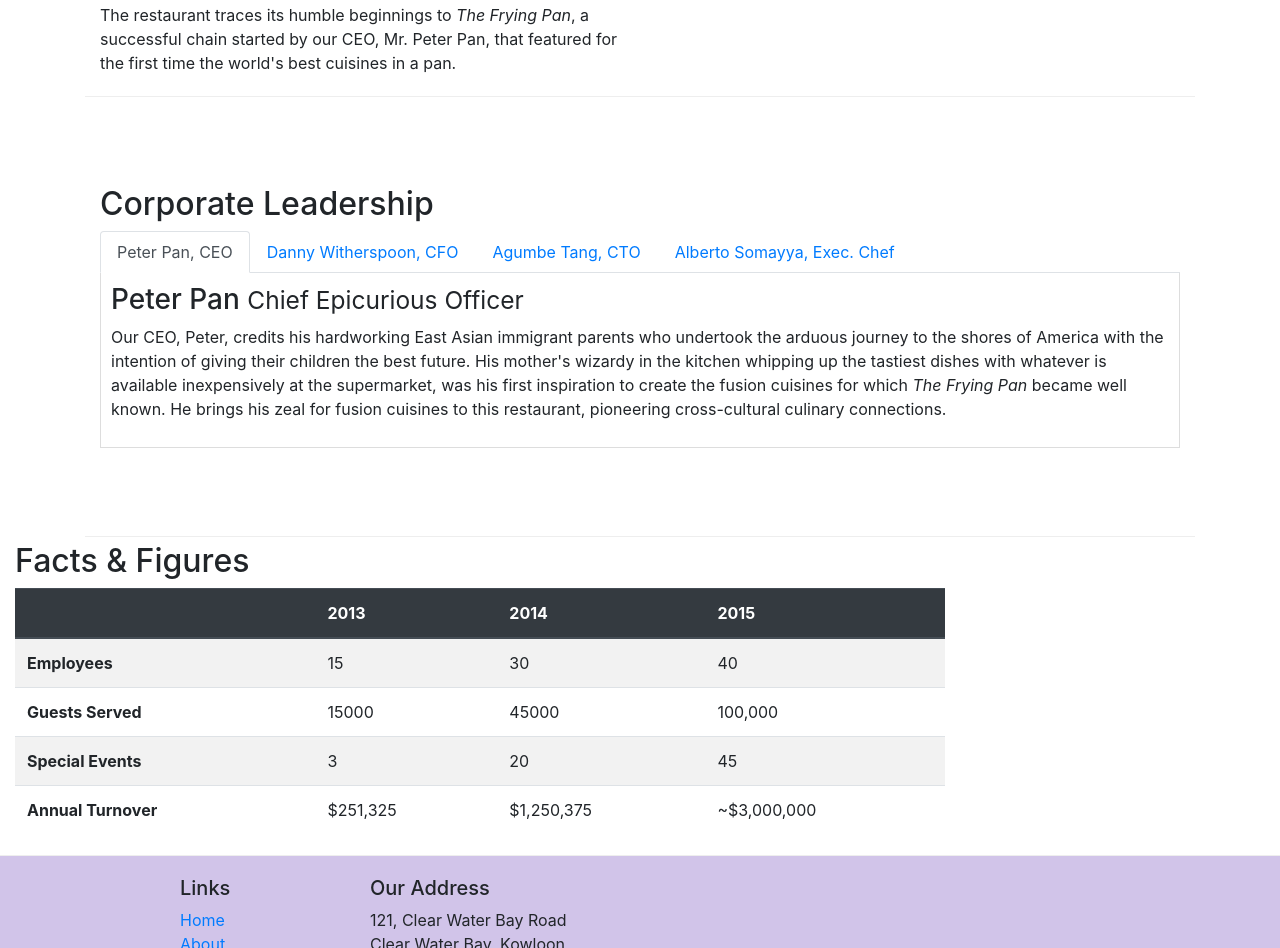
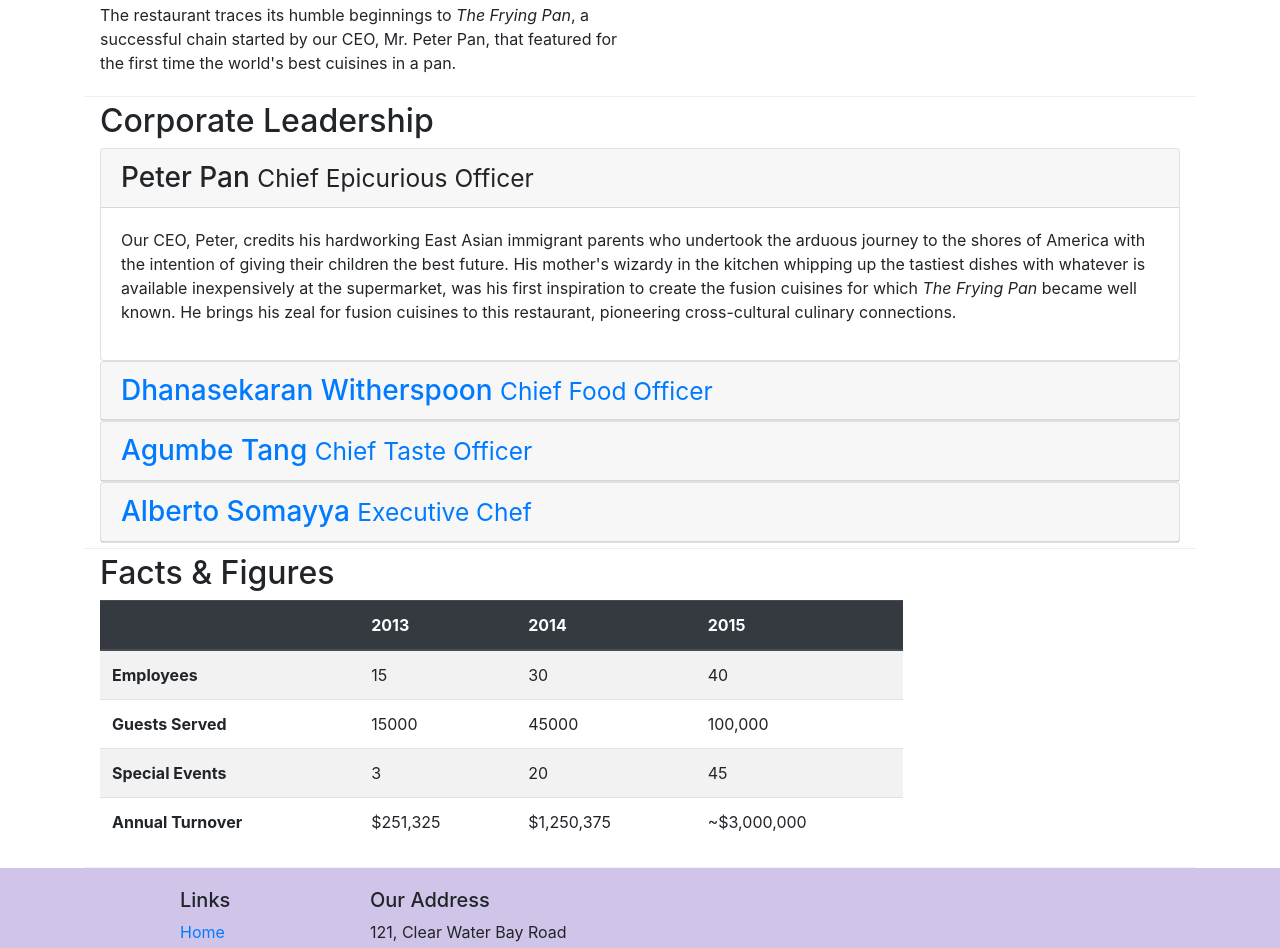
Before and after one commit to amitnandan/coursera_bootstrap, a website: page aboutus.html in a window 1280 px wide. Shown: the part 947-1895 px from the top of the page. Drawn offline with nearby package versions, Linux system fonts and the light colour scheme.

Commit message:
accordian

```diff
--- a/aboutus.html
+++ b/aboutus.html
@@ -63,9 +63,10 @@
     </div>
     <div class="container">
         <div class="row row-subcontent align-items-center">
-            <div class="col-12  col-sm-6 order-sm-last col-md-6 " >
+            <div class="col-12  col-sm-6 order-sm-last col-md-6 ">
                 <h2>Our History</h2>
-                <p>Started in 2010, Ristorante con Fusion quickly established itself as a culinary icon par excellence in Hong Kong. With its unique brand of world fusion cuisine that can be found nowhere else, it enjoys patronage from the A-list clientele in Hong Kong.  Featuring four of the best three-star Michelin chefs in the world, you never know what will arrive on your plate the next time you visit us.</p>
+                <p>Started in 2010, Ristorante con Fusion quickly established itself as a culinary icon par excellence in Hong Kong. With its unique brand of world fusion cuisine that can be found nowhere else, it enjoys patronage from the A-list clientele
+                    in Hong Kong. Featuring four of the best three-star Michelin chefs in the world, you never know what will arrive on your plate the next time you visit us.</p>
                 <p>The restaurant traces its humble beginnings to <em>The Frying Pan</em>, a successful chain started by our CEO, Mr. Peter Pan, that featured for the first time the world's best cuisines in a pan.</p>
             </div>
             <div class="col-sm">
@@ -83,8 +84,7 @@
             <div class="col-12">
                 <div class="card card-body bg-light">
                     <blockquote class="blockquote">
-                        <p class="mb-0">You better cut the pizza in four pieces because
-                            I'm not hungry enough to eat six.</p>
+                        <p class="mb-0">You better cut the pizza in four pieces because I'm not hungry enough to eat six.</p>
                         <footer class="blockquote-footer">Yogi Berra,
                             <cite title="Source Title">The Wit and Wisdom of Yogi Berra,
                             P. Pepe, Diversion Books, 2014</cite>
@@ -98,7 +98,7 @@
         <div class="row row-subcontent align-items-center">
             <div class="col-12">
                 <h2>Corporate Leadership</h2>
-                  	<ul class="nav nav-tabs">
+                <!--	<ul class="nav nav-tabs">
                     <li class="nav-item">
                       <a class="nav-link active" href="#peter"
                         role="tab" data-toggle="tab">Peter Pan, CEO</a>
@@ -115,26 +115,68 @@
                       <a class="nav-link" href="#alberto" role="tab"
                         data-toggle="tab">Alberto Somayya, Exec. Chef</a>
                     </li>
-                </ul>
+                </ul>  -->
 
-            <div class="tab-content">
-            	<div role="tabpanel" class="tab-pane fade show active" id="peter">
-            	<h3>Peter Pan <small>Chief Epicurious Officer</small></h3>
-                <p class="d-none d-sm-block">Our CEO, Peter, credits his hardworking East Asian immigrant parents who undertook the arduous journey to the shores of America with the intention of giving their children the best future. His mother's wizardy in the kitchen whipping up the tastiest dishes with whatever is available inexpensively at the supermarket, was his first inspiration to create the fusion cuisines for which <em>The Frying Pan</em> became well known. He brings his zeal for fusion cuisines to this restaurant, pioneering cross-cultural culinary connections.</p>
+                <div id="accordion">
+                    <div class="card">
+                        <div class="card-header" role="tab" id="peterhead">
+                        <h3 class="mb-0">
+                            <a data-toggle="collapse" data-target="#peter">
+                            Peter Pan <small>Chief Epicurious Officer</small>
+                            </a>
+                        </h3>
                         </div>
-                <div role="tabpanel" class="tab-pane fade " id="danny">
-                <h3>Dhanasekaran Witherspoon <small>Chief Food Officer</small></h3>
-                <p class="d-none d-sm-block">Our CFO, Danny, as he is affectionately referred to by his colleagues, comes from a long established family tradition in farming and produce. His experiences growing up on a farm in the Australian outback gave him great appreciation for varieties of food sources. As he puts it in his own words, <em>Everything that runs, wins, and everything that stays, pays!</em></p>
+                        <div class="collapse show" id="peter" data-parent="#accordion">
+                            <div class="card-body">
+                                <p class="d-none d-sm-block">Our CEO, Peter, credits his hardworking East Asian immigrant parents who undertook the arduous journey to the shores of America with the intention of giving their children the best future. His mother's wizardy in the kitchen
+                                whipping up the tastiest dishes with whatever is available inexpensively at the supermarket, was his first inspiration to create the fusion cuisines for which <em>The Frying Pan</em> became well known. He brings his
+                                zeal for fusion cuisines to this restaurant, pioneering cross-cultural culinary connections.</p>
                             </div>
-
-                <div role="tabpanel" class="tab-pane fade " id="agumbe">
-                <h3>Agumbe Tang <small>Chief Taste Officer</small></h3>
-                <p class="d-none d-sm-block">Blessed with the most discerning gustatory sense, Agumbe, our CTO, personally ensures that every dish that we serve meets his exacting tastes. Our chefs dread the tongue lashing that ensues if their dish does not meet his exacting standards. He lives by his motto, <em>You click only if you survive my lick.</em></p>
                         </div>
-
-                <div role="tabpanel" class="tab-pane fade " id="alberto">
-                <h3>Alberto Somayya <small>Executive Chef</small></h3>
-                <p class="d-none d-sm-block">Award winning three-star Michelin chef with wide International experience having worked closely with whos-who in the culinary world, he specializes in creating mouthwatering Indo-Italian fusion experiences. He says, <em>Put together the cuisines from the two craziest cultures, and you get a winning hit! Amma Mia!</em></p>
+                    </div>
+					<div class="card">
+                            <div class="card-header" role="tab" id="dannyhead">
+                            <h3 class="mb-0">
+                                <a class="collapsed" data-toggle="collapse" data-target="#danny">
+                                Dhanasekaran Witherspoon <small>Chief Food Officer</small>
+                                </a>
+                            </h3>
+                        </div>
+                        <div class="collapse" id="danny" data-parent="#accordion">
+                            <div class="card-body">
+                                <p class="d-none d-sm-block">Our CFO, Danny, as he is affectionately referred to by his colleagues, comes from a long established family tradition in farming and produce. His experiences growing up on a farm in the Australian outback gave him great
+                                    appreciation for varieties of food sources. As he puts it in his own words, <em>Everything that runs, wins, and everything that stays, pays!</em></p>
+                            </div>
+                        </div>
+                    </div>
+                    <div class="card">
+                            <div class="card-header" role="tab" id="agumbehead">
+                            <h3 class="mb-0">
+                                <a class="collapsed" data-toggle="collapse" data-target="#agumbe">
+                                Agumbe Tang <small>Chief Taste Officer</small>
+                                </a>
+                            </h3>
+                        </div>
+                        <div class="collapse" id="agumbe" data-parent="#accordion">
+                            <div class="card-body">
+                                <p class="d-none d-sm-block">Blessed with the most discerning gustatory sense, Agumbe, our CTO, personally ensures that every dish that we serve meets his exacting tastes. Our chefs dread the tongue lashing that ensues if their dish does
+                                not meet his exacting standards. He lives by his motto, <em>You click only if you survive my lick.</em></p>
+                            </div>
+                        </div>
+                    </div>
+                    <div class="card">
+                            <div class="card-header" role="tab" id="albertohead">
+                            <h3 class="mb-0">
+                                <a class="collapsed" data-toggle="collapse" data-target="#alberto">
+                                Alberto Somayya <small>Executive Chef</small>
+                                </a>
+                            </h3>
+                        </div>
+                        <div class="collapse" id="alberto" data-parent="#accordion">
+                            <div class="card-body">
+                                <p class="d-none d-sm-block">Award winning three-star Michelin chef with wide International experience having worked closely with whos-who in the culinary world, he specializes in creating mouthwatering Indo-Italian fusion experiences.
+                                He says, <em>Put together the cuisines from the two craziest cultures, and you get a winning hit! Amma Mia!</em></p>
+                            </div>
                         </div>
                     </div>
                 </div>
@@ -215,7 +257,7 @@
                                         <div class="text-center">
                                             <a class="btn btn-social-icon btn-google" href="http://google.com/+"><i class="fa fa-google-plus"></i></a>
                                             <a class="btn btn-social-icon btn-facebook" href="http://www.facebook.com/profile.php?id="><i class="fa fa-facebook fa-lg"></i></a>
-                        <a class="btn btn-social-icon btn-linkedin"  href="http://www.linkedin.com/in/"><i class="fa fa-linkedin fa-lg"></i></a>
+                                            <a class="btn btn-social-icon btn-linkedin" href="http://www.linkedin.com/in/"><i class="fa fa-linkedin fa-lg"></i></a>
                                             <a class="btn btn-social-icon btn-twitter" href="http://twitter.com/"><i class="fa fa-twitter fa-lg"></i></a>
                                             <a class="btn btn-social-icon btn-youtube" href="http://youtube.com/"><i class="fa fa-youtube fa-lg"></i></a>
                                             <a href="mailto:"><i class="fa fa-envelope-o falg"></i></a>
```
Lines whose indentation alone changed are shown as unchanged.
